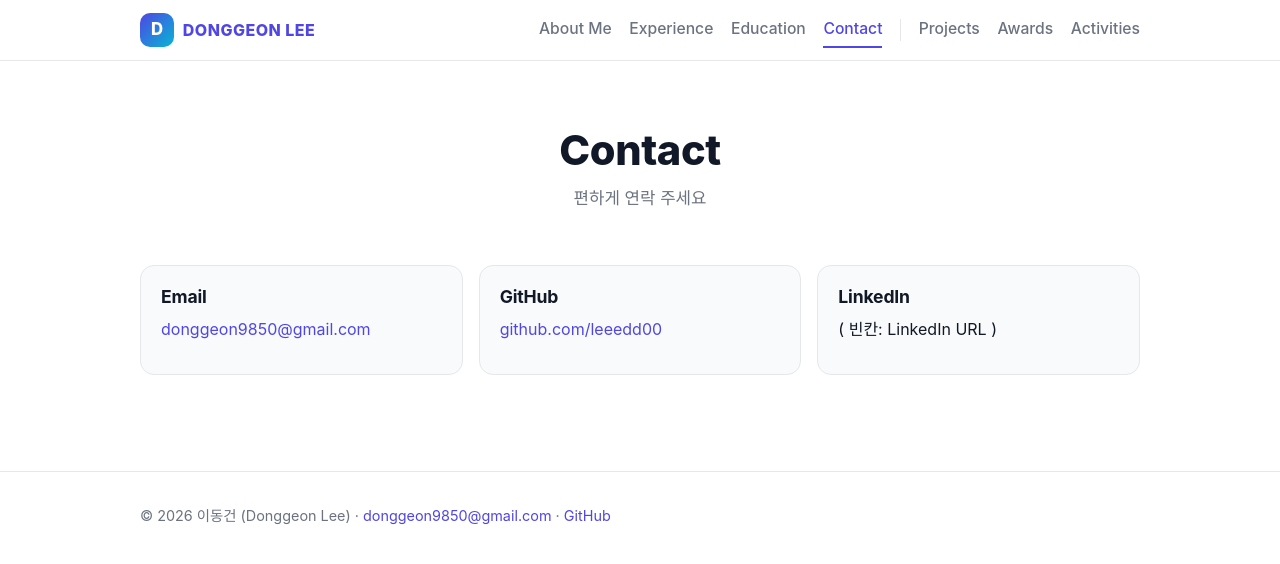
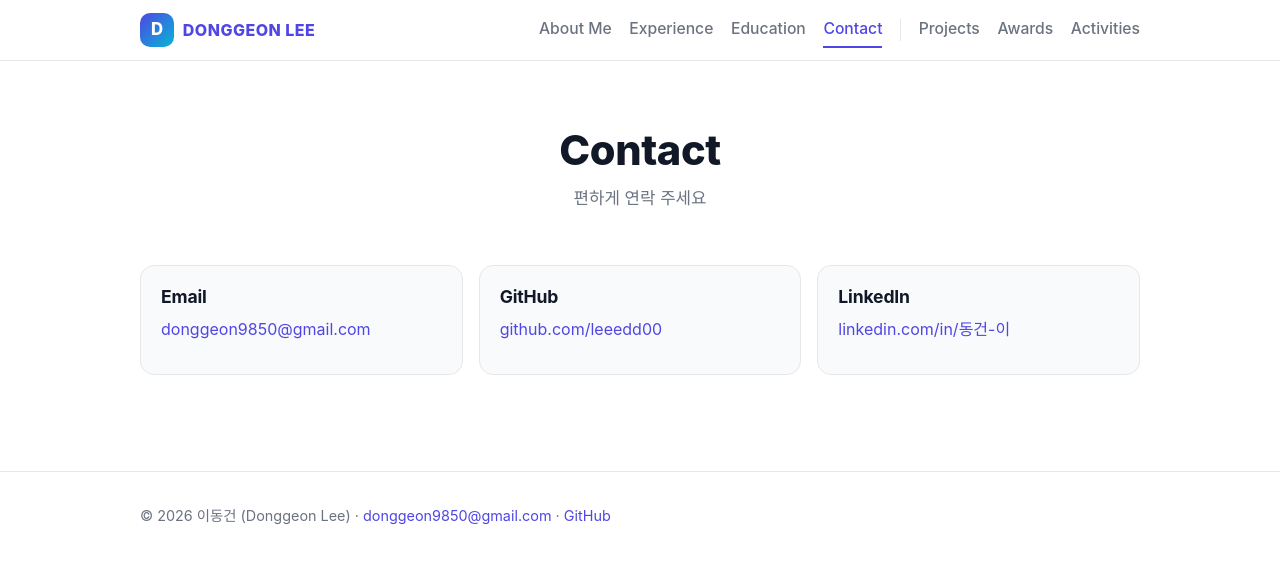
Before and after one commit to leeedd00/leeedd00.github.io, a Jekyll site: the page built from contact.md, in a window 1280 px wide. Shown: the top 564 px of the page. Built offline with Jekyll 4.4.1, drawn with Linux system fonts in a browser that asks for light colours; some web fonts are replaced.

Commit message:
Blog, Gallery 삭제 및 LinkedIn 연결

```diff
--- a/contact.md
+++ b/contact.md
@@ -14,6 +14,6 @@ subtitle: 편하게 연락 주세요
   </div>
   <div class="box">
     <h3>LinkedIn</h3>
-    <p>( 빈칸: LinkedIn URL )</p>
+    <p><a href="https://www.linkedin.com/in/%EB%8F%99%EA%B1%B4-%EC%9D%B4-5b73753a5/" target="_blank" rel="noopener">linkedin.com/in/동건-이</a></p>
   </div>
 </div>
```
